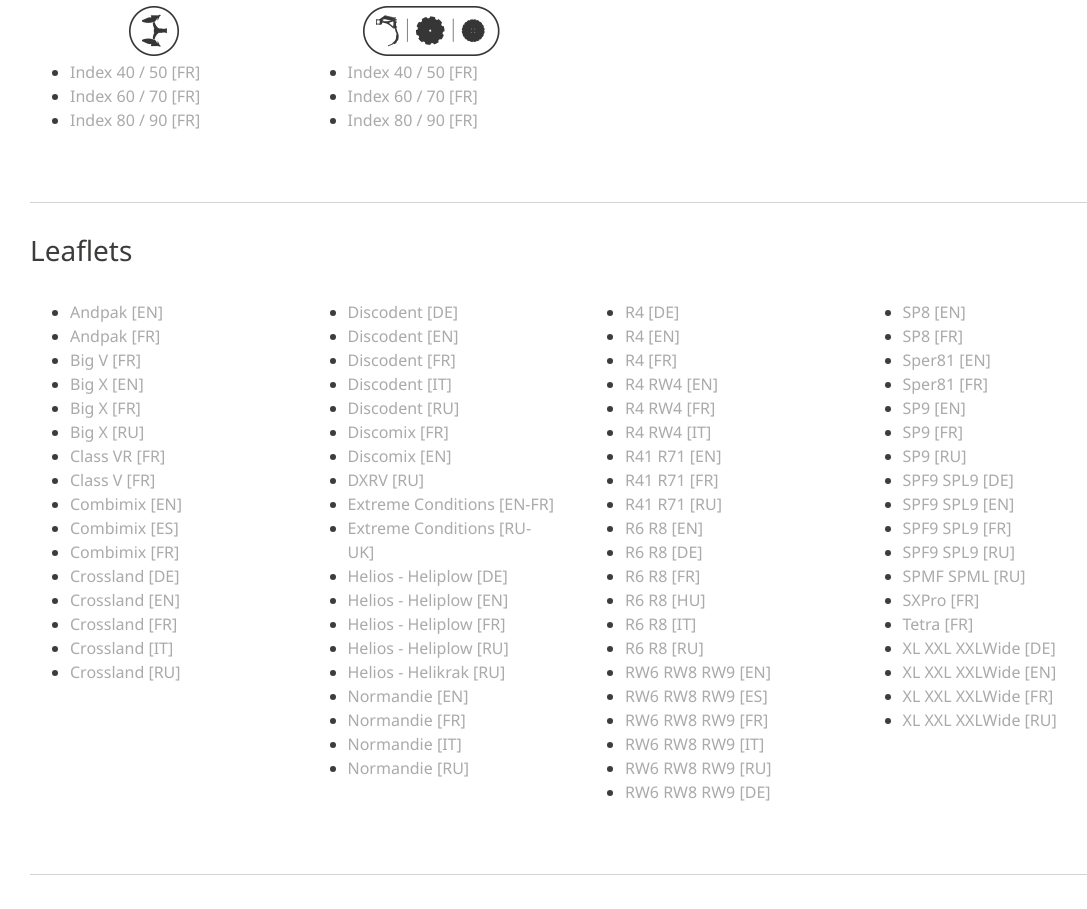
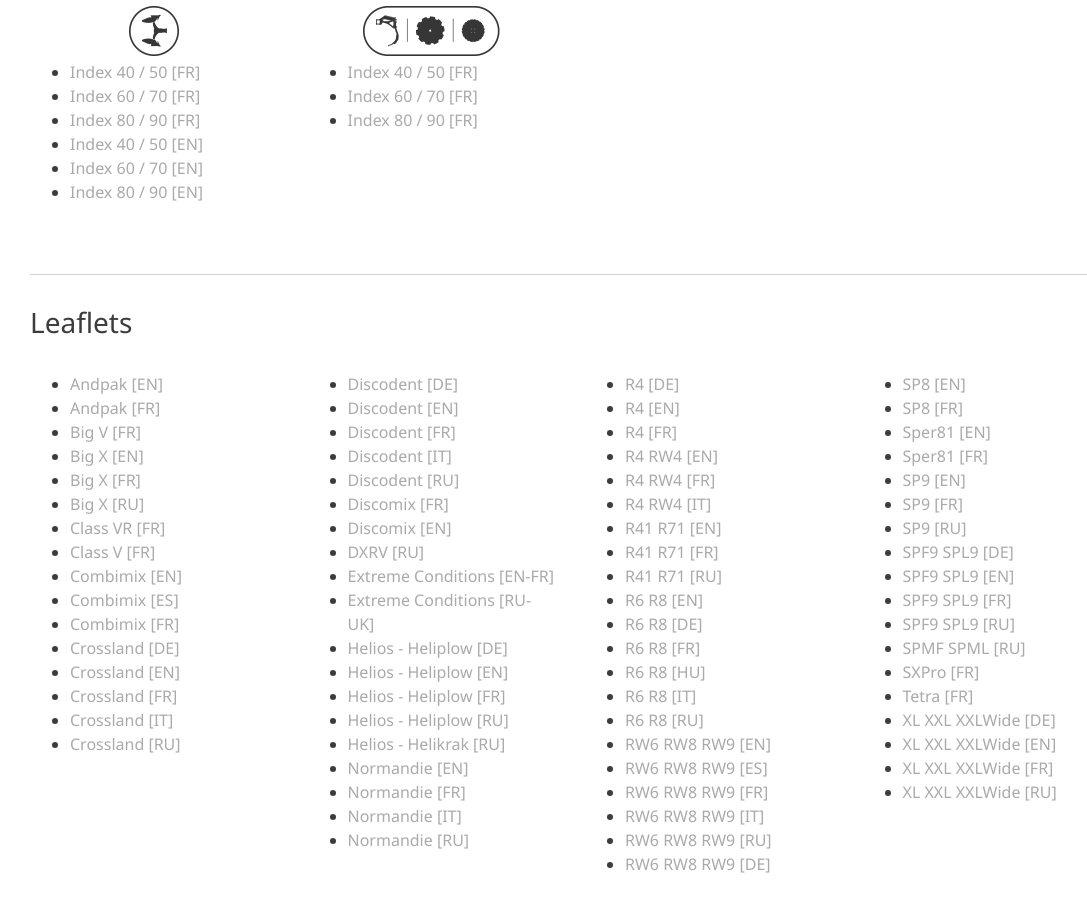
Before and after one commit to JulienYvesRICHARD/marketing.gb-group, a Vue app: page /gregoire-besson in a window 1280 px wide. Shown: the part 6081-6990 px from the top of the page, without its empty margins (70-1157 px from the left). Built offline with nearby package versions, Linux system fonts and the light colour scheme.

Commit message:
adding leaflet in English version for the ploughing

```diff
--- a/src/views/Gregoire.vue
+++ b/src/views/Gregoire.vue
@@ -631,6 +631,18 @@ export default {
               {
                 "name": "Index 80 / 90 [FR]",
                 "link": "https://marketing.cellar.services.clever-cloud.com/leaflets/gregoire-besson/ploughing_index_80_90_140619.pdf"
+              },
+              {
+                "name": "Index 40 / 50 [EN]",
+                "link": "https://marketing.cellar.services.clever-cloud.com/leaflets/gregoire-besson/ploughing_index_40_50_EN_090919.pdf.pdf"
+              },
+              {
+                "name": "Index 60 / 70 [EN]",
+                "link": "https://marketing.cellar.services.clever-cloud.com/leaflets/gregoire-besson/ploughing_index_60_70_EN_090919.pdf.pdf"
+              },
+              {
+                "name": "Index 80 / 90 [EN]",
+                "link": "https://marketing.cellar.services.clever-cloud.com/leaflets/gregoire-besson/ploughing_index_80_90_EN_090919.pdf.pdf"
               }
             ],
           },
```
